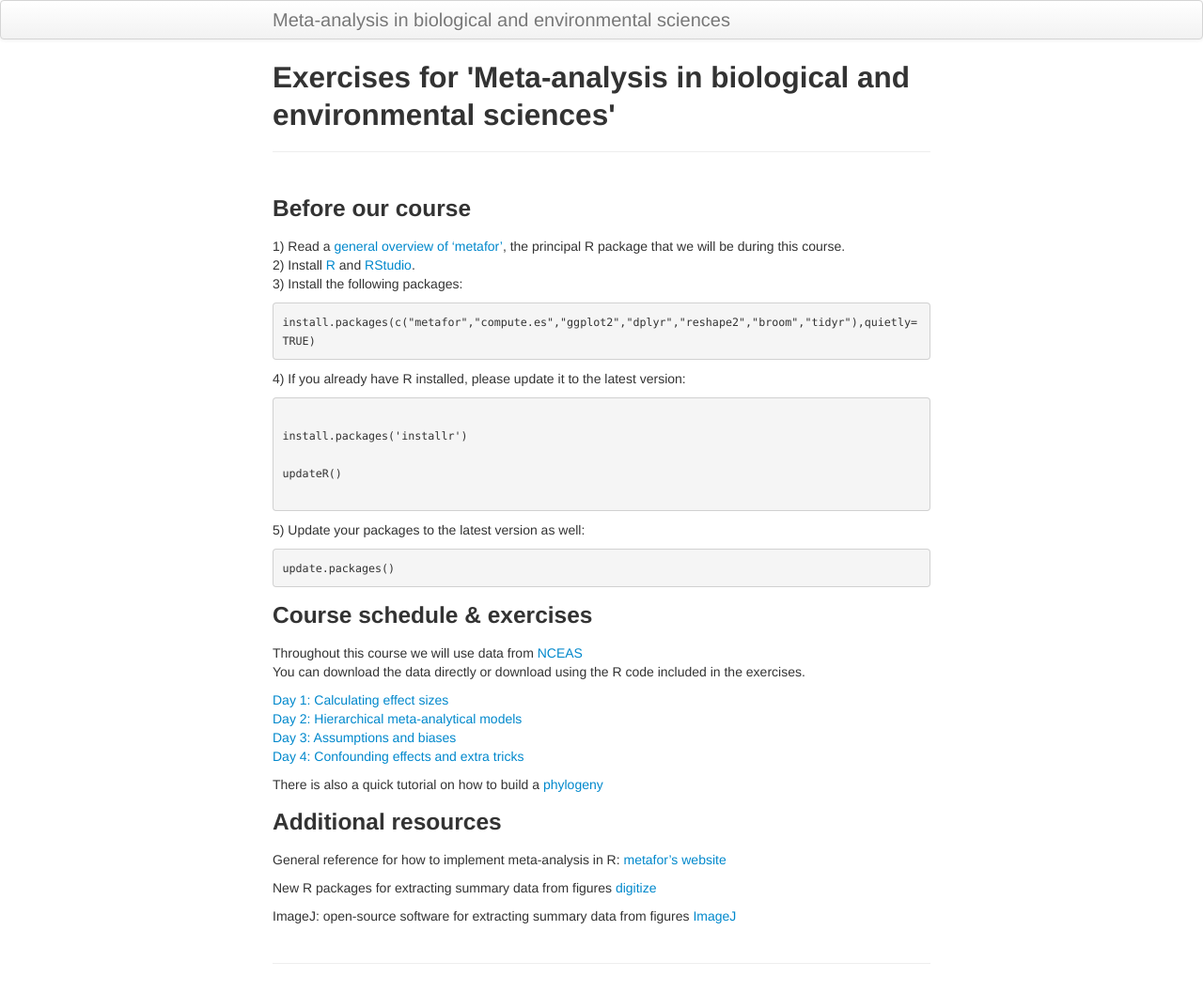
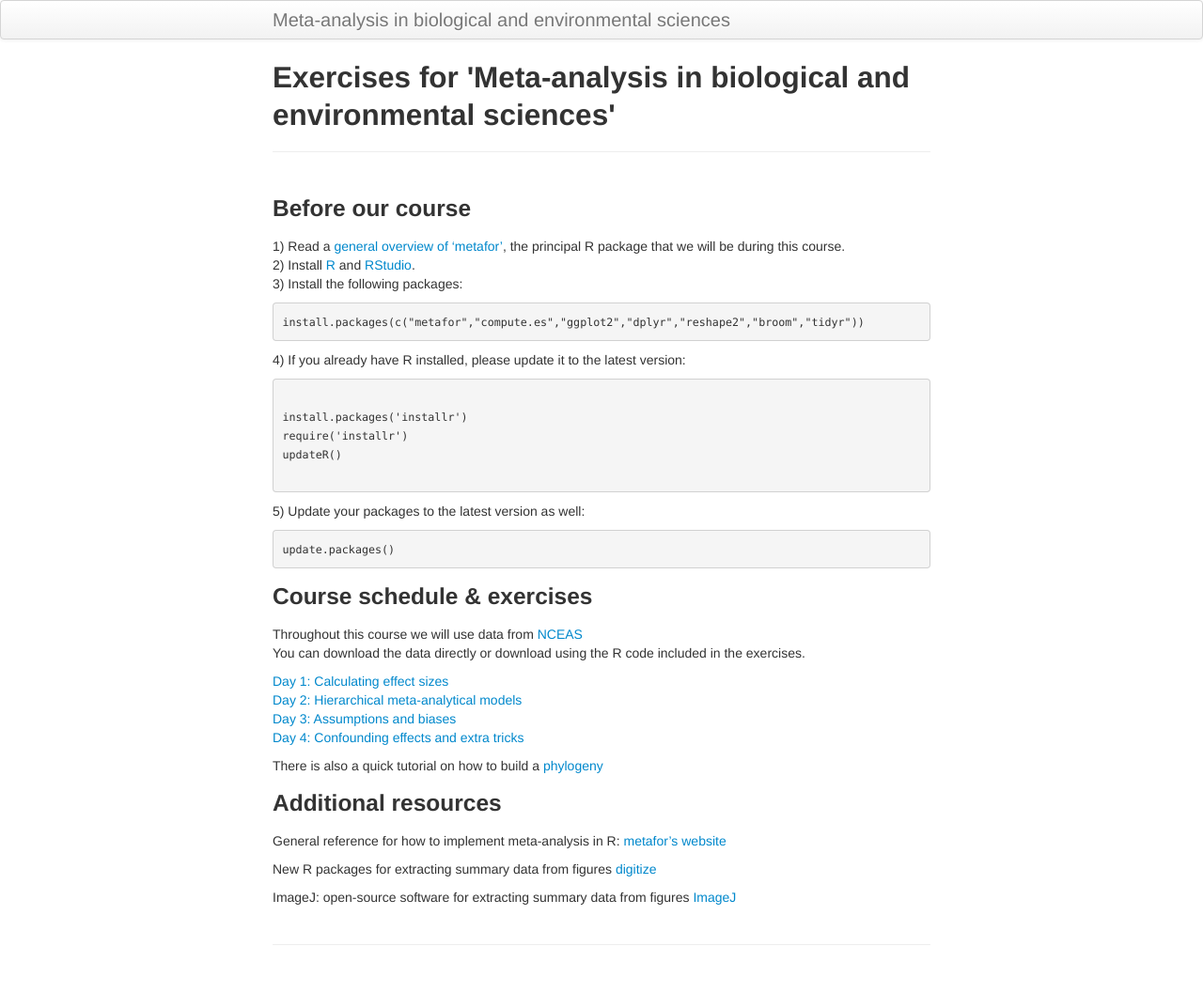
Before and after one commit to dylancraven/MetaAnalysis_Course, a Jekyll site: the page built from index.md, in a window 1280 px wide. Shown: the whole page at 94% size. Built offline with Jekyll 4.4.1, drawn with Linux system fonts in a browser that asks for light colours.

Commit message:
update intro page

````diff
--- a/index.md
+++ b/index.md
@@ -12,14 +12,14 @@ title: Exercises for 'Meta-analysis in biological and environmental sciences'
 3) Install the following packages:
 
 ```
-install.packages(c("metafor","compute.es","ggplot2","dplyr","reshape2","broom","tidyr"),quietly=TRUE)
+install.packages(c("metafor","compute.es","ggplot2","dplyr","reshape2","broom","tidyr"))
 ```
 4) If you already have R installed, please update it to the latest version:
 
 ```
 
 install.packages('installr')
-
+require('installr')
 updateR()
 
 ```
````
